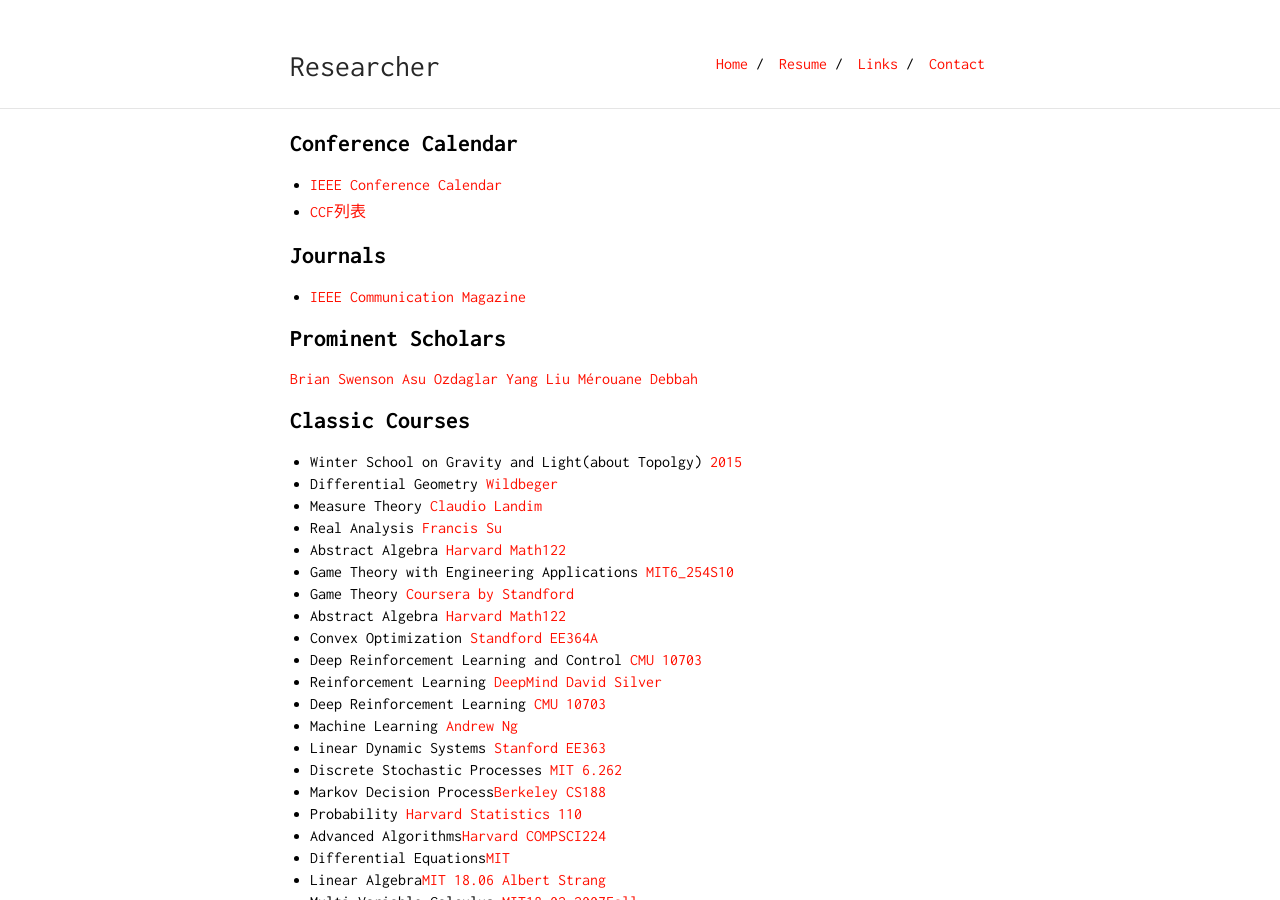
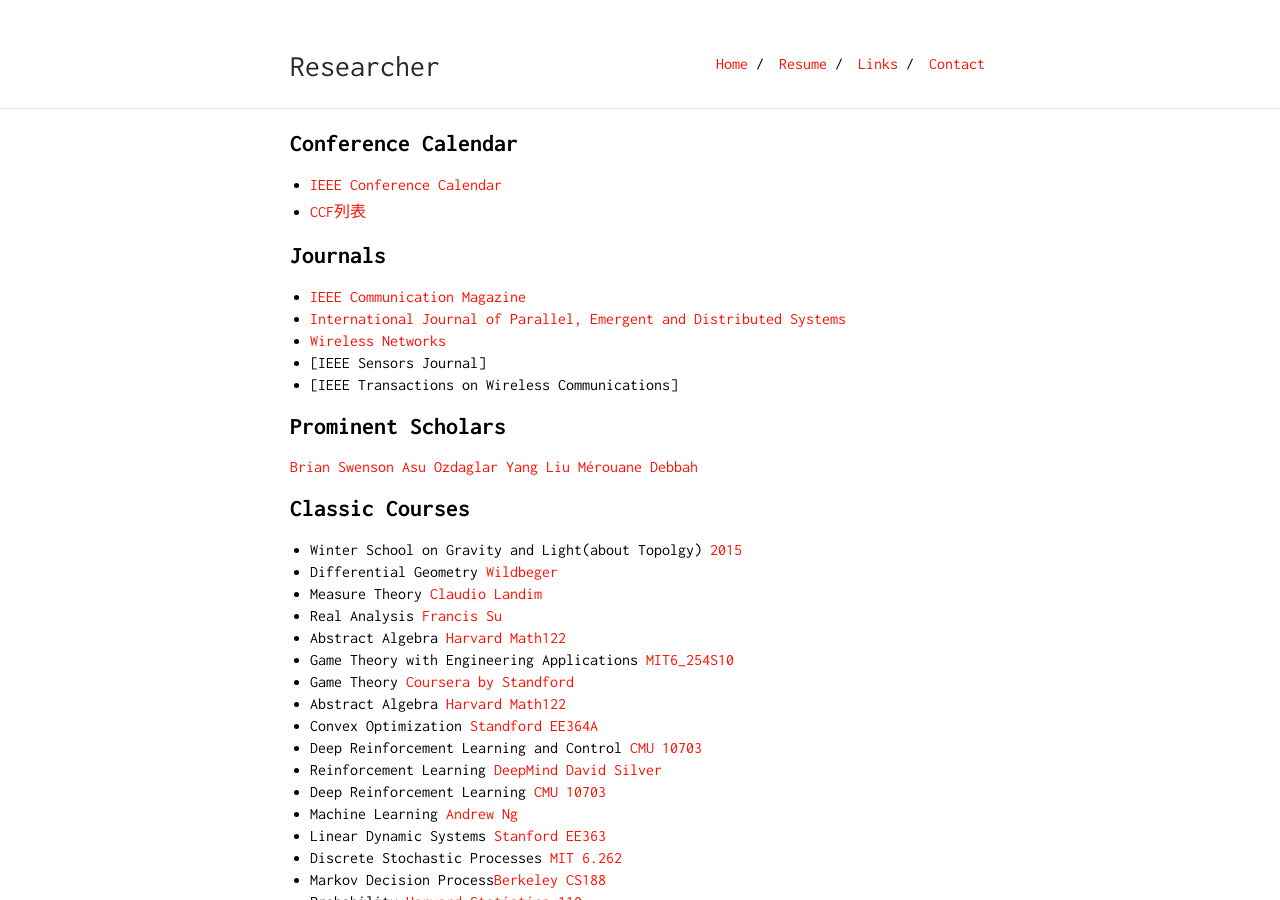
Before and after one commit to lelivre/lelivre.github.io, a Jekyll site: the page built from links.md, in a window 1280 px wide and 900 px high. Built offline with Jekyll 4.4.1, drawn with Linux system fonts in a browser that asks for light colours; our own code applies the rules of GitHub Pages for plain Markdown files.

Commit message:
Add Markdown

```diff
--- a/links.md
+++ b/links.md
@@ -4,6 +4,10 @@
 
 ## Journals
 * [IEEE Communication Magazine](https://www.comsoc.org/publications/magazines/ieee-communications-magazine)
+* [International Journal of Parallel, Emergent and Distributed Systems](http://www.tandfonline.com)
+* [Wireless Networks](http://link.springer.com/journal/11276)
+* [IEEE Sensors Journal]
+* [IEEE Transactions on Wireless Communications]
 
 ## Prominent Scholars
 [Brian Swenson](scholar.google.com)
```
